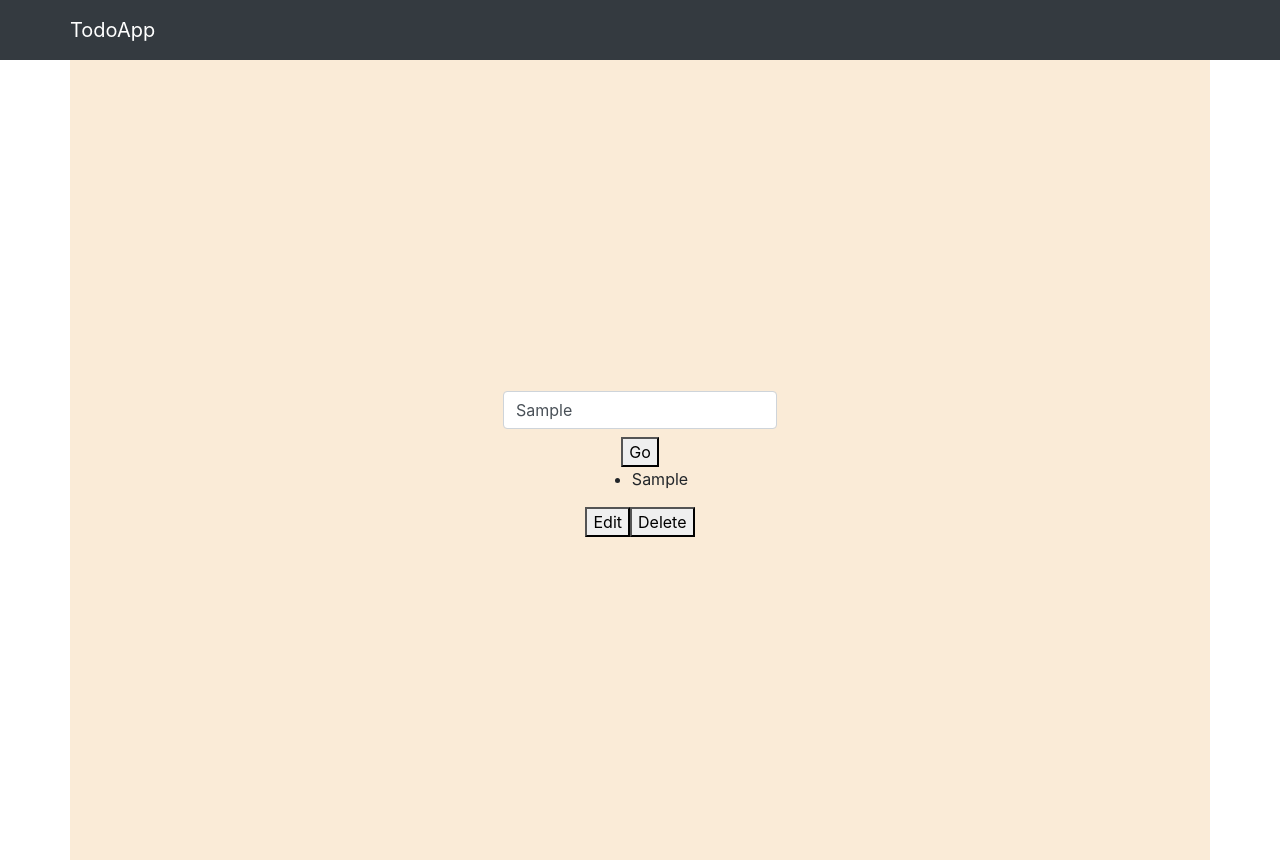
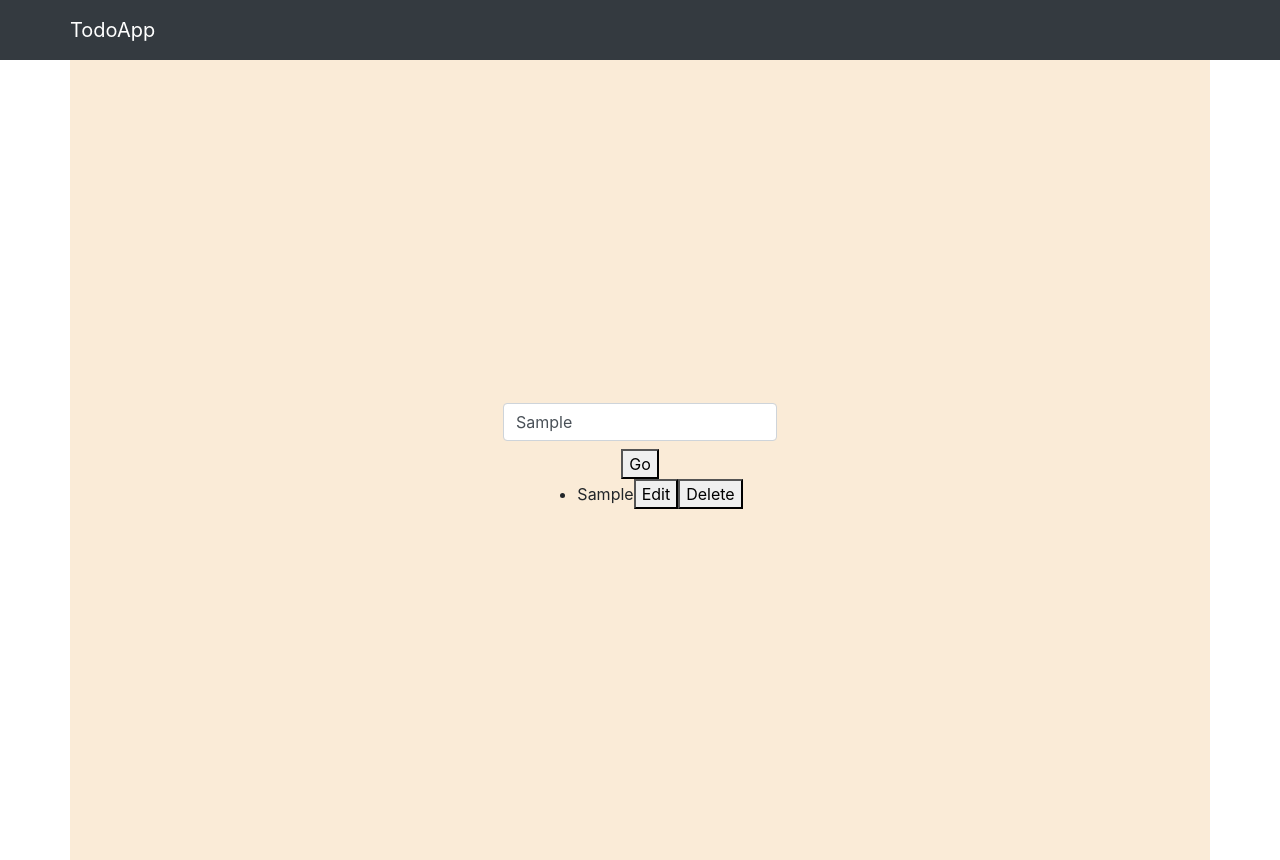
Before and after one commit to aswathyeg/reactHooks, a React (Create React App) app: page / in a window 1280 px wide. Both pictures are taken after typing "Sample" into the empty fields and a click on the button "Go". Built offline with nearby package versions, Linux system fonts and the light colour scheme.

Commit message:
added more event handlers

```diff
--- a/src/TodoListApp/components/Home.js
+++ b/src/TodoListApp/components/Home.js
@@ -6,8 +6,11 @@ const Home = () => {
   const [value, setValue] = useState([]);
   const handleClick = (e) => {
     e.preventDefault();
+    // setValue([{ id: `${state}-${Date.now()}`, state }, ...value]);
     setValue([{ id: `${state}-${Date.now()}`, state }, ...value]);
   };
+  const handleEdit = () => {};
+  const handleDelete = () => {};
 
   return (
     <Container className="home">
@@ -23,14 +26,15 @@ const Home = () => {
       <span>
         <ul>
           {value.map((c) => (
-            <li>{c.state}</li>
+            <li>
+              {c.state}
+              <button onClick={handleEdit}>Edit</button>
+              <button onClick={handleDelete}>Delete</button>
+            </li>
           ))}
         </ul>
       </span>
-      <div>
-        <button>Edit</button>
-        <button>Delete</button>
-      </div>
+      <div></div>
     </Container>
   );
 };
```
